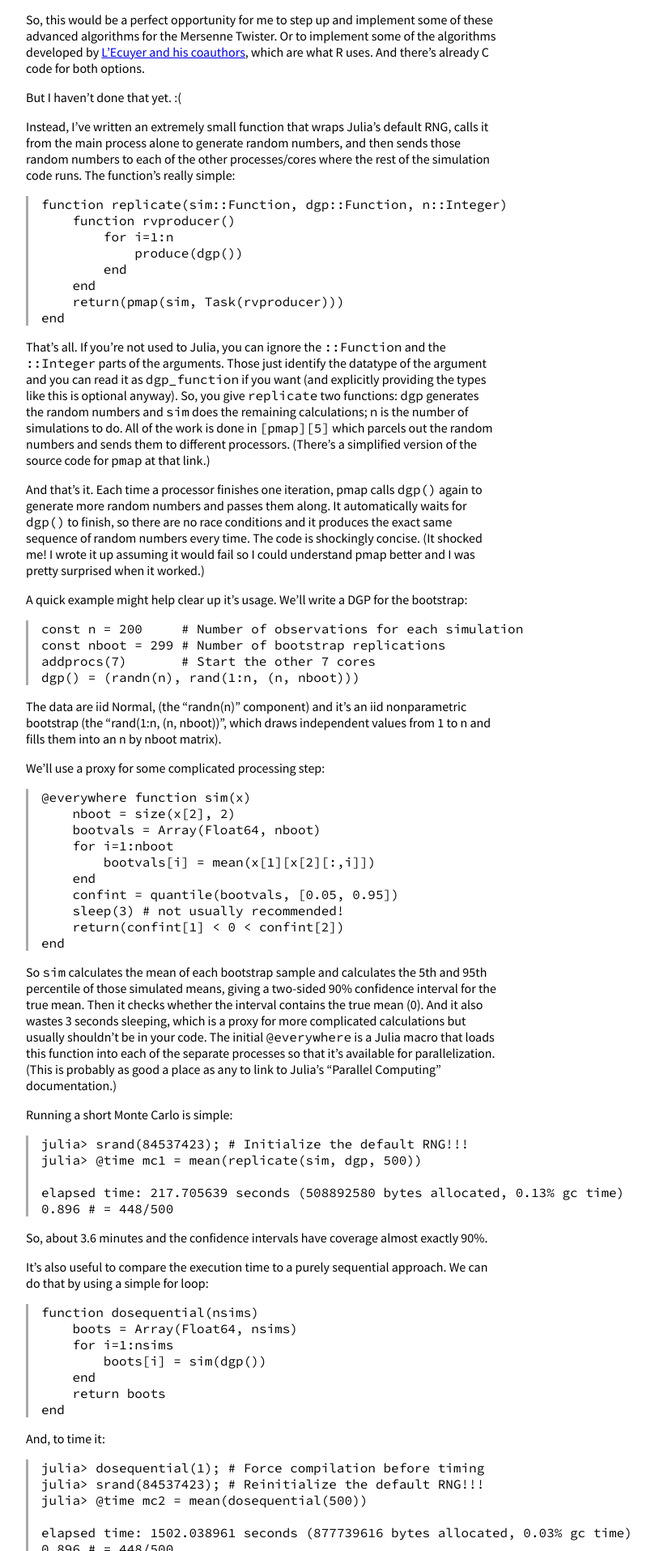
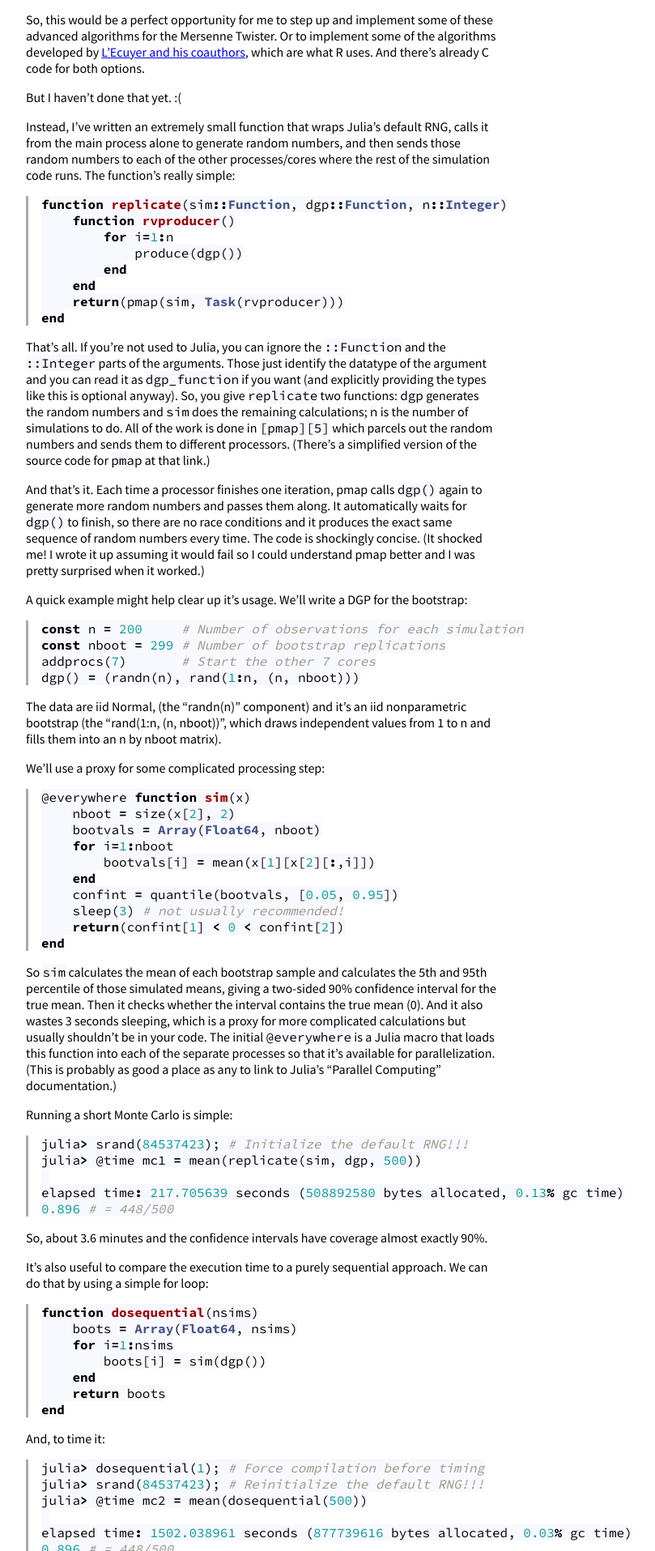
Before and after one commit to mmkuang/grayclhn.github.io, a Jekyll site: the page built from notes/parallel-rng-in-julia.md, in a window 1280 px wide. Shown: the part 956-2871 px from the top of the page at 81% size, without its empty margins (0-809 px from the left). Built offline with Jekyll 4.4.1, drawn with Linux system fonts in a browser that asks for light colours; Markdown is read by kramdown in place of the engine named in the settings.

Commit message:
Add code highlighting

```diff
--- a/_config.yml
+++ b/_config.yml
@@ -2,6 +2,7 @@
 description: "Updates from Gray Calhoun's homepage"
 permalink: /:categories/:title
 markdown: rdiscount
+highlighter: pygments
 exclude: ['*~',
           '*.aux',
           '*.bbl',
--- a/css/styles.css
+++ b/css/styles.css
@@ -1,3 +1,4 @@
+@import "syntax.css";
 @import url(https://fonts.googleapis.com/css?family=Source+Sans+Pro:400,700,700italic,400italic&subset=latin,latin-ext);
 @import url(https://fonts.googleapis.com/css?family=Source+Code+Pro:400,700);
 
@@ -38,7 +39,8 @@
  padding-left:0;
 }
 
-code, pre {
+pre, code {
+  background-color: #f8f8ff;
   font-family:"Source Code Pro", "DejaVu Sans Mono", "Bitstream Vera Sans Mono", mono;
 }
 
--- /dev/null
+++ b/css/syntax.css
@@ -0,0 +1,60 @@
+.highlight  { background: #ffffff; }
+.highlight .c { color: #999988; font-style: italic } /* Comment */
+.highlight .err { color: #a61717; background-color: #e3d2d2 } /* Error */
+.highlight .k { font-weight: bold } /* Keyword */
+.highlight .o { font-weight: bold } /* Operator */
+.highlight .cm { color: #999988; font-style: italic } /* Comment.Multiline */
+.highlight .cp { color: #999999; font-weight: bold } /* Comment.Preproc */
+.highlight .c1 { color: #999988; font-style: italic } /* Comment.Single */
+.highlight .cs { color: #999999; font-weight: bold; font-style: italic } /* Comment.Special */
+.highlight .gd { color: #000000; background-color: #ffdddd } /* Generic.Deleted */
+.highlight .gd .x { color: #000000; background-color: #ffaaaa } /* Generic.Deleted.Specific */
+.highlight .ge { font-style: italic } /* Generic.Emph */
+.highlight .gr { color: #aa0000 } /* Generic.Error */
+.highlight .gh { color: #999999 } /* Generic.Heading */
+.highlight .gi { color: #000000; background-color: #ddffdd } /* Generic.Inserted */
+.highlight .gi .x { color: #000000; background-color: #aaffaa } /* Generic.Inserted.Specific */
+.highlight .go { color: #888888 } /* Generic.Output */
+.highlight .gp { color: #555555 } /* Generic.Prompt */
+.highlight .gs { font-weight: bold } /* Generic.Strong */
+.highlight .gu { color: #aaaaaa } /* Generic.Subheading */
+.highlight .gt { color: #aa0000 } /* Generic.Traceback */
+.highlight .kc { font-weight: bold } /* Keyword.Constant */
+.highlight .kd { font-weight: bold } /* Keyword.Declaration */
+.highlight .kp { font-weight: bold } /* Keyword.Pseudo */
+.highlight .kr { font-weight: bold } /* Keyword.Reserved */
+.highlight .kt { color: #445588; font-weight: bold } /* Keyword.Type */
+.highlight .m { color: #009999 } /* Literal.Number */
+.highlight .s { color: #d14 } /* Literal.String */
+.highlight .na { color: #008080 } /* Name.Attribute */
+.highlight .nb { color: #0086B3 } /* Name.Builtin */
+.highlight .nc { color: #445588; font-weight: bold } /* Name.Class */
+.highlight .no { color: #008080 } /* Name.Constant */
+.highlight .ni { color: #800080 } /* Name.Entity */
+.highlight .ne { color: #990000; font-weight: bold } /* Name.Exception */
+.highlight .nf { color: #990000; font-weight: bold } /* Name.Function */
+.highlight .nn { color: #555555 } /* Name.Namespace */
+.highlight .nt { color: #000080 } /* Name.Tag */
+.highlight .nv { color: #008080 } /* Name.Variable */
+.highlight .ow { font-weight: bold } /* Operator.Word */
+.highlight .w { color: #bbbbbb } /* Text.Whitespace */
+.highlight .mf { color: #009999 } /* Literal.Number.Float */
+.highlight .mh { color: #009999 } /* Literal.Number.Hex */
+.highlight .mi { color: #009999 } /* Literal.Number.Integer */
+.highlight .mo { color: #009999 } /* Literal.Number.Oct */
+.highlight .sb { color: #d14 } /* Literal.String.Backtick */
+.highlight .sc { color: #d14 } /* Literal.String.Char */
+.highlight .sd { color: #d14 } /* Literal.String.Doc */
+.highlight .s2 { color: #d14 } /* Literal.String.Double */
+.highlight .se { color: #d14 } /* Literal.String.Escape */
+.highlight .sh { color: #d14 } /* Literal.String.Heredoc */
+.highlight .si { color: #d14 } /* Literal.String.Interpol */
+.highlight .sx { color: #d14 } /* Literal.String.Other */
+.highlight .sr { color: #009926 } /* Literal.String.Regex */
+.highlight .s1 { color: #d14 } /* Literal.String.Single */
+.highlight .ss { color: #990073 } /* Literal.String.Symbol */
+.highlight .bp { color: #999999 } /* Name.Builtin.Pseudo */
+.highlight .vc { color: #008080 } /* Name.Variable.Class */
+.highlight .vg { color: #008080 } /* Name.Variable.Global */
+.highlight .vi { color: #008080 } /* Name.Variable.Instance */
+.highlight .il { color: #009999 } /* Literal.Number.Integer.Long */
```
